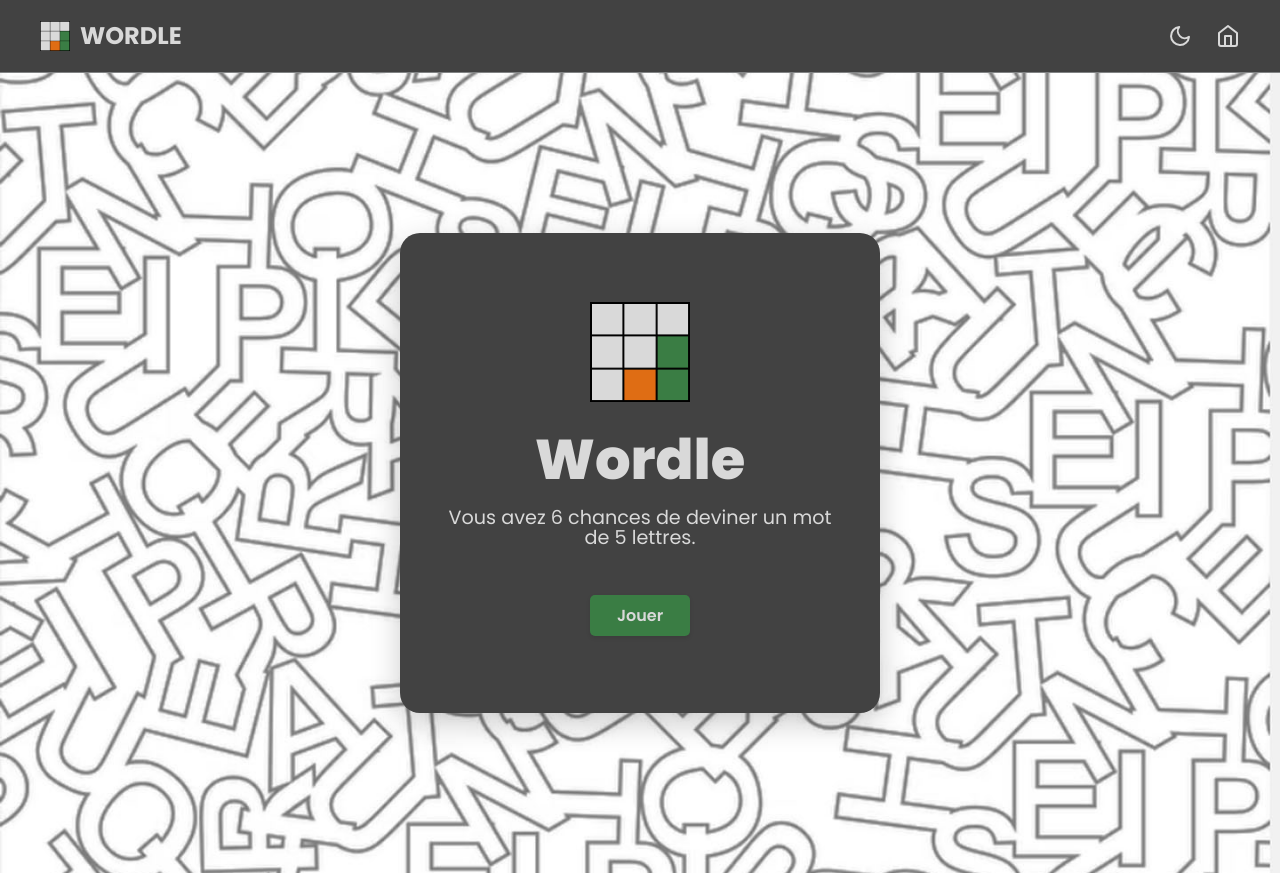
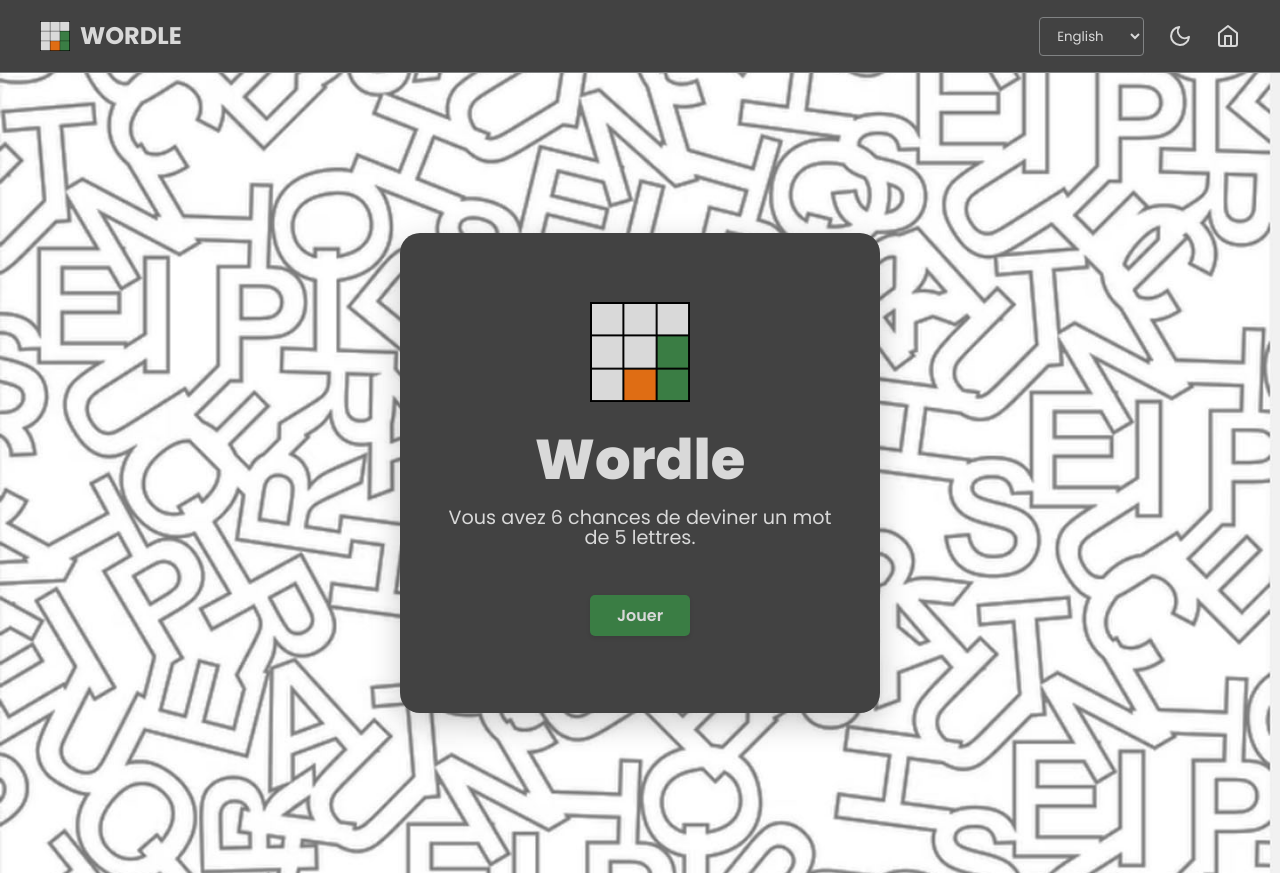
Before and after one commit to LejeuneA/Wordle, a Vue app: page / in a window 1280 px wide. Built offline with nearby package versions, Linux system fonts and the light colour scheme; no server answers.

Commit message:
languages

```diff
--- a/src/components/GameBoard.vue
+++ b/src/components/GameBoard.vue
@@ -18,7 +18,7 @@
 </template>
 
 <script setup>
-import { ref, onMounted } from "vue";
+import { ref, onMounted, onUnmounted } from "vue";
 import Word from "./Word.vue";
 import Keyboard from "./KeyboardLayout.vue";
 
@@ -28,6 +28,7 @@
 const currentInput = ref([]);
 const targetWord = ref("");
 const keyStatuses = ref({});
+const currentLanguage = ref("en");
 
 // Setup empty board
 function initBoard() {
@@ -69,11 +70,17 @@
 
   const guess = currentInput.value.join("");
 
-  // Validate with Wiktionary API
-  const isValid = await validateFrenchWord(guess);
-  if (!isValid) {
-    alert("Ce mot n'existe pas dans le dictionnaire.");
-    return;
+  // For French, we still validate with Wiktionary
+  if (currentLanguage.value === "fr") {
+    const isValid = await validateFrenchWord(guess);
+    if (!isValid) {
+      alert(
+        currentLanguage.value === "fr"
+          ? "Ce mot n'existe pas dans le dictionnaire."
+          : "This word doesn't exist in the dictionary."
+      );
+      return;
+    }
   }
 
   const statuses = Array(5).fill("gray");
@@ -111,16 +118,24 @@
   words.value[currentAttempt.value].statuses = statuses;
 
   if (guess === targetWord.value) {
-    alert("Bravo ! Vous avez trouvé le mot.");
+    alert(
+      currentLanguage.value === "fr"
+        ? "Bravo ! Vous avez trouvé le mot."
+        : "Congratulations! You found the word."
+    );
   } else if (currentAttempt.value < 5) {
     currentAttempt.value++;
     currentInput.value = [];
   } else {
-    alert(`Dommage ! Le mot était : ${targetWord.value}`);
+    alert(
+      currentLanguage.value === "fr"
+        ? `Dommage ! Le mot était : ${targetWord.value}`
+        : `Too bad! The word was: ${targetWord.value}`
+    );
   }
 }
 
-// Validate word existence with Wiktionary API
+// Validate word existence with Wiktionary API (only for French)
 async function validateFrenchWord(word) {
   const url = `https://fr.wiktionary.org/w/api.php?action=parse&page=${word.toLowerCase()}&prop=text&format=json&origin=*`;
   try {
@@ -130,7 +145,6 @@
     const html = data.parse?.text["*"];
     if (!html) return false;
 
-    // Check if the French section exists in the HTML (e.g., "<h2>Français")
     const isFrench = html.includes('langue="fr"') || html.includes("Français");
     return isFrench;
   } catch (err) {
@@ -139,22 +153,53 @@
   }
 }
 
-// Fetch target word from public API
-onMounted(async () => {
+// Fetch target word from new API
+async function fetchWord(lang) {
   try {
-    let word = "";
-    do {
-      const res = await fetch("https://trouve-mot.fr/api/size/5");
-      const data = await res.json();
-      word = data[0]?.name ?? "";
-    } while (/[À-ÿ]/.test(word)); // Filter words with accents
+    const url = `https://random-word-api.herokuapp.com/word?lang=${lang}&number=1&length=5`;
+    const res = await fetch(url);
+    const data = await res.json();
 
-    targetWord.value = word.toUpperCase();
-    console.log("Mot à deviner :", targetWord.value);
-    initBoard();
+    if (data && data.length > 0) {
+      return data[0].toUpperCase();
+    }
+    return "";
   } catch (err) {
-    console.error("Erreur lors de la récupération du mot :", err);
+    console.error("Error fetching word:", err);
+    return "";
   }
+}
+
+// Initialize game
+async function initGame() {
+  const lang = localStorage.getItem("wordleLanguage") || "en";
+  currentLanguage.value = lang;
+
+  let word = "";
+  do {
+    word = await fetchWord(lang);
+  } while (!word || word.length !== 5);
+
+  targetWord.value = word;
+  console.log("Word to guess:", targetWord.value);
+  initBoard();
+}
+
+// Handle language changes
+function handleLanguageChange() {
+  initGame();
+  currentAttempt.value = 0;
+  currentInput.value = [];
+  keyStatuses.value = {};
+}
+
+onMounted(() => {
+  initGame();
+  window.addEventListener("languageChanged", handleLanguageChange);
+});
+
+onUnmounted(() => {
+  window.removeEventListener("languageChanged", handleLanguageChange);
 });
 </script>
 
--- a/src/components/Navbar.vue
+++ b/src/components/Navbar.vue
@@ -6,6 +6,18 @@
         <span>WORDLE</span>
       </router-link>
       <div class="nav-right">
+        <select
+          v-model="selectedLanguage"
+          @change="changeLanguage"
+          class="language-select"
+        >
+          <option value="en">English</option>
+          <option value="fr">Français</option>
+          <option value="es">Español</option>
+          <option value="it">Italiano</option>
+          <option value="de">Deutsch</option>
+        </select>
+
         <button @click="toggleDarkMode" class="theme-toggle">
           <svg
             v-if="isDarkMode"
@@ -69,13 +81,19 @@
 import { ref, onMounted } from "vue";
 
 const isDarkMode = ref(false);
+const selectedLanguage = ref("en");
 
-// Load saved preference
+// Load saved preferences
 onMounted(() => {
   const savedMode = localStorage.getItem("darkMode");
   if (savedMode) {
     isDarkMode.value = savedMode === "true";
     updateTheme();
+  }
+
+  const savedLang = localStorage.getItem("wordleLanguage");
+  if (savedLang) {
+    selectedLanguage.value = savedLang;
   }
 });
 
@@ -84,6 +102,12 @@
   isDarkMode.value = !isDarkMode.value;
   localStorage.setItem("darkMode", isDarkMode.value);
   updateTheme();
+};
+
+// Change language function
+const changeLanguage = () => {
+  localStorage.setItem("wordleLanguage", selectedLanguage.value);
+  window.dispatchEvent(new Event("languageChanged"));
 };
 
 // Apply theme changes
@@ -183,4 +207,24 @@
 .home-link svg {
   display: block;
 }
+
+.language-select {
+  padding: 0.5rem 0.8rem;
+  border-radius: 4px;
+  border: 1px solid var(--light-grey);
+  background-color: var(--dark-grey);
+  color: var(--white);
+  font-family: var(--font-family);
+  cursor: pointer;
+}
+
+.language-select:focus {
+  outline: none;
+  border-color: var(--orange);
+}
+
+.dark .language-select {
+  background-color: var(--white);
+  color: var(--dark-grey);
+}
 </style>
```
